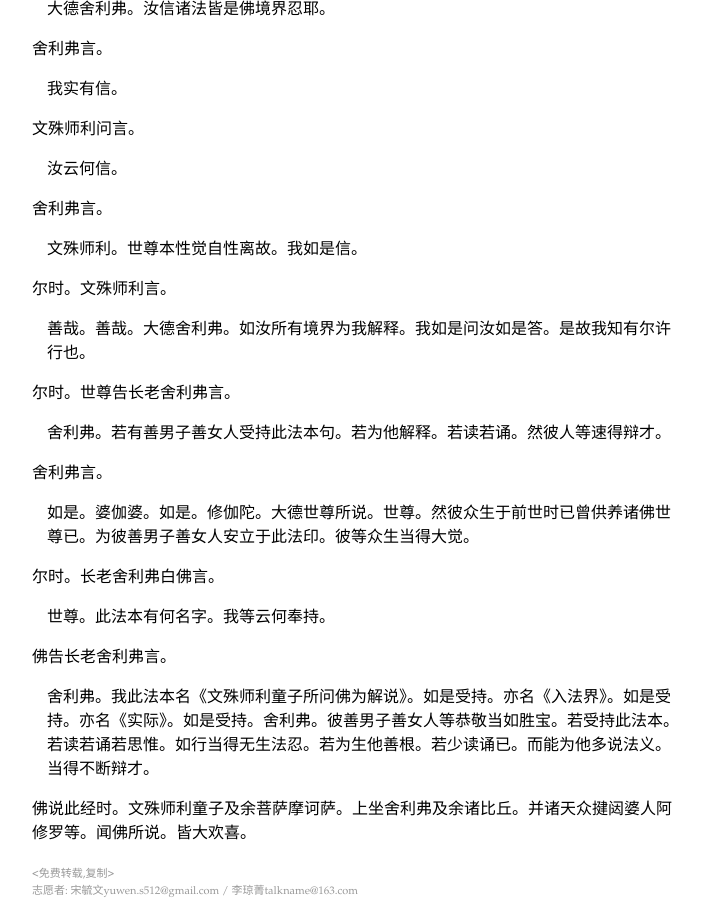
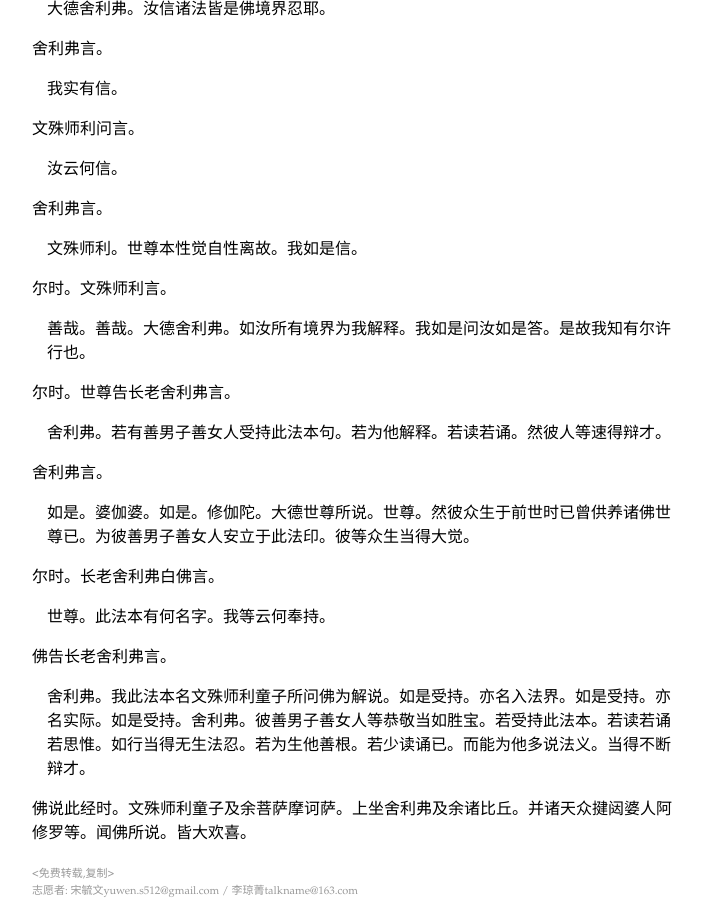
Before and after one commit to wowenrushi/wowenrushi.github.io, a Jekyll site: the page built from _posts/dachengjing/2014-10-24-ru-fa-jie-ti-xing-jing.md, in a window 1280 px wide and 900 px high, scrolled down 11061 px. Shown: the whole window, without its empty margins (283-986 px from the left). Built offline with Jekyll 4.4.1, drawn with Linux system fonts in a browser that asks for light colours; some of the changed text lies outside the part shown.

Commit message:
修改部分标点符号

```diff
--- a/_posts/dachengjing/2014-10-24-ru-fa-jie-ti-xing-jing.md
+++ b/_posts/dachengjing/2014-10-24-ru-fa-jie-ti-xing-jing.md
@@ -441,7 +441,7 @@ description: 《入法界体性经》
 
 舍利弗言。
 
-> 文殊师利。是诸佛刹依如。无尽刹亦无尽，我如是信。
+> 文殊师利。是诸佛刹依如。无尽刹亦无尽。我如是信。
 
 文殊师利问舍利弗。
 
@@ -525,6 +525,6 @@ description: 《入法界体性经》
 
 佛告长老舍利弗言。
 
-> 舍利弗。我此法本名《文殊师利童子所问佛为解说》。如是受持。亦名《入法界》。如是受持。亦名《实际》。如是受持。舍利弗。彼善男子善女人等恭敬当如胜宝。若受持此法本。若读若诵若思惟。如行当得无生法忍。若为生他善根。若少读诵已。而能为他多说法义。当得不断辩才。
+> 舍利弗。我此法本名文殊师利童子所问佛为解说。如是受持。亦名入法界。如是受持。亦名实际。如是受持。舍利弗。彼善男子善女人等恭敬当如胜宝。若受持此法本。若读若诵若思惟。如行当得无生法忍。若为生他善根。若少读诵已。而能为他多说法义。当得不断辩才。
 
 佛说此经时。文殊师利童子及余菩萨摩诃萨。上坐舍利弗及余诸比丘。并诸天众揵闼婆人阿修罗等。闻佛所说。皆大欢喜。
```
Also changed, not shown: _posts/dachengjing/2014-04-15-yuan-jue-jing.md (+2 -2 lines), _posts/dachengjing/2014-05-27-miao-fa-lian-hua-jing.md (+5 -1 lines), _posts/dachengjing/2014-10-24-tan-jing.md (+1 -1 lines).
